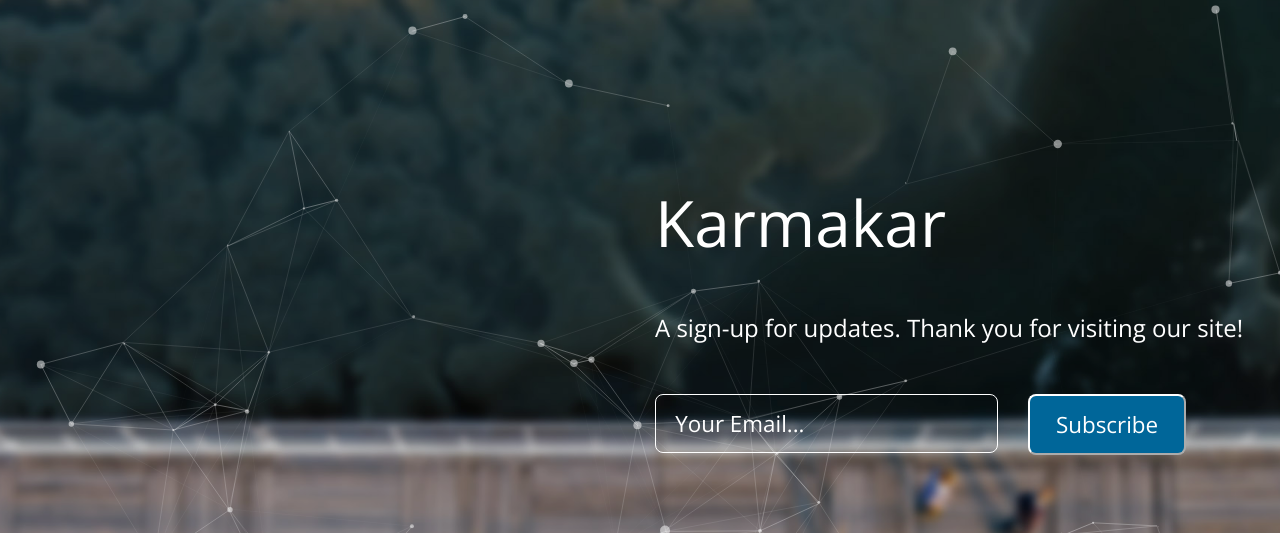
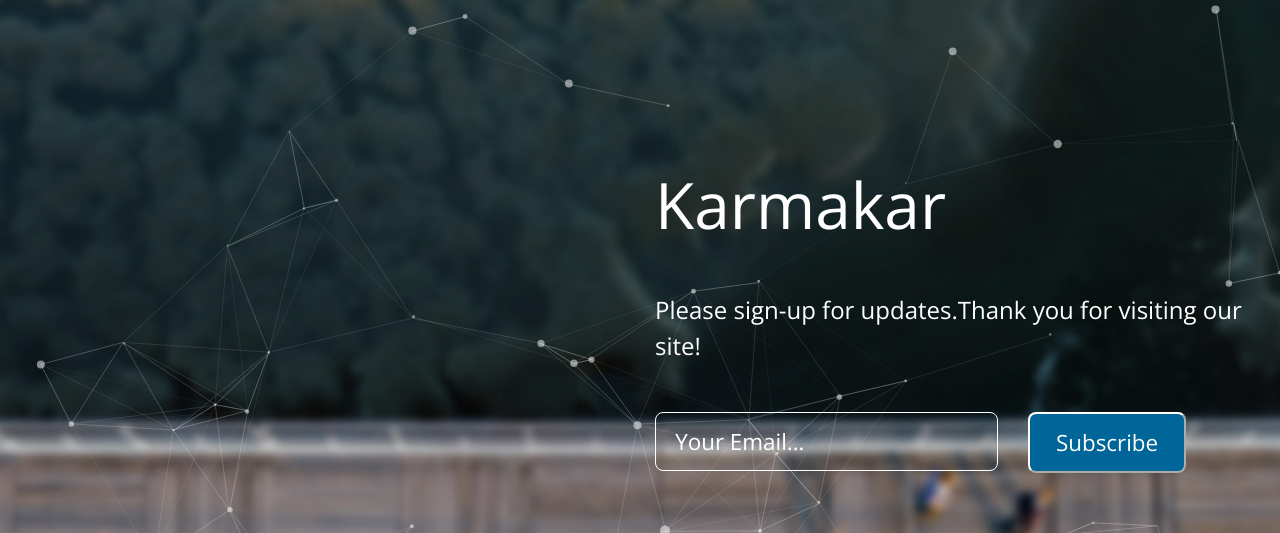
Before and after one commit to akarmakar/akarmakar.github.io, a plain HTML site: page index.html in a window 1280 px wide. Shown: the top 533 px of the page. Drawn offline with nearby package versions, Linux system fonts and the light colour scheme.

Commit message:
Update index.html

```diff
--- a/index.html
+++ b/index.html
@@ -45,7 +45,7 @@ Template Re-distribution is NOT allowed.
 				<div class="row cb-slideshow-text-container ">
 					<div class= "tm-content col-xl-6 col-sm-8 col-xs-8 ml-auto section">
 					<header class="mb-5"><h1>Karmakar</h1></header>
-					<P class="mb-5">A sign-up  for updates. Thank you for visiting our site!</P>
+					<P class="mb-5">Please sign-up for updates.Thank you for visiting our site!</P>
 
                     <form action="#" method="get" class="subscribe-form">
                	    	<div class="row form-section">
```
